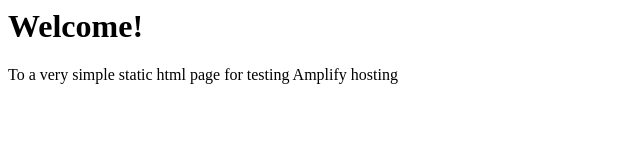
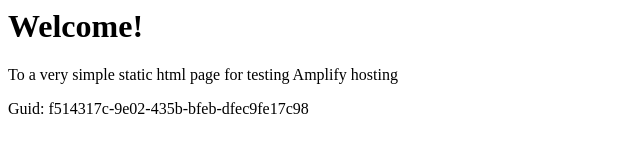
Before and after one commit to aws-aemilia-bom/Github-PR-Commit-Integration-Test-DoNotTouch-GitHubAutoBuildCanaryTest-v1-preprod-ap-south-1, a website: page src/index.html in a window 1280 px wide. Shown: the whole page, without its empty margins (0-640 px from the left). Drawn offline with Linux system fonts and the light colour scheme.

Commit message:
commit from integ tests

```diff
--- a/src/index.html
+++ b/src/index.html
@@ -1,3 +1,5 @@
+
+
 <html lang="en">
 
 <head>
@@ -10,6 +12,6 @@
 <body>
     <h1>Welcome!</h1>
     <p>To a very simple static html page for testing Amplify hosting</p>
-</body>
+    <p>Guid: f514317c-9e02-435b-bfeb-dfec9fe17c98</p></body>
 
 </html>
```
